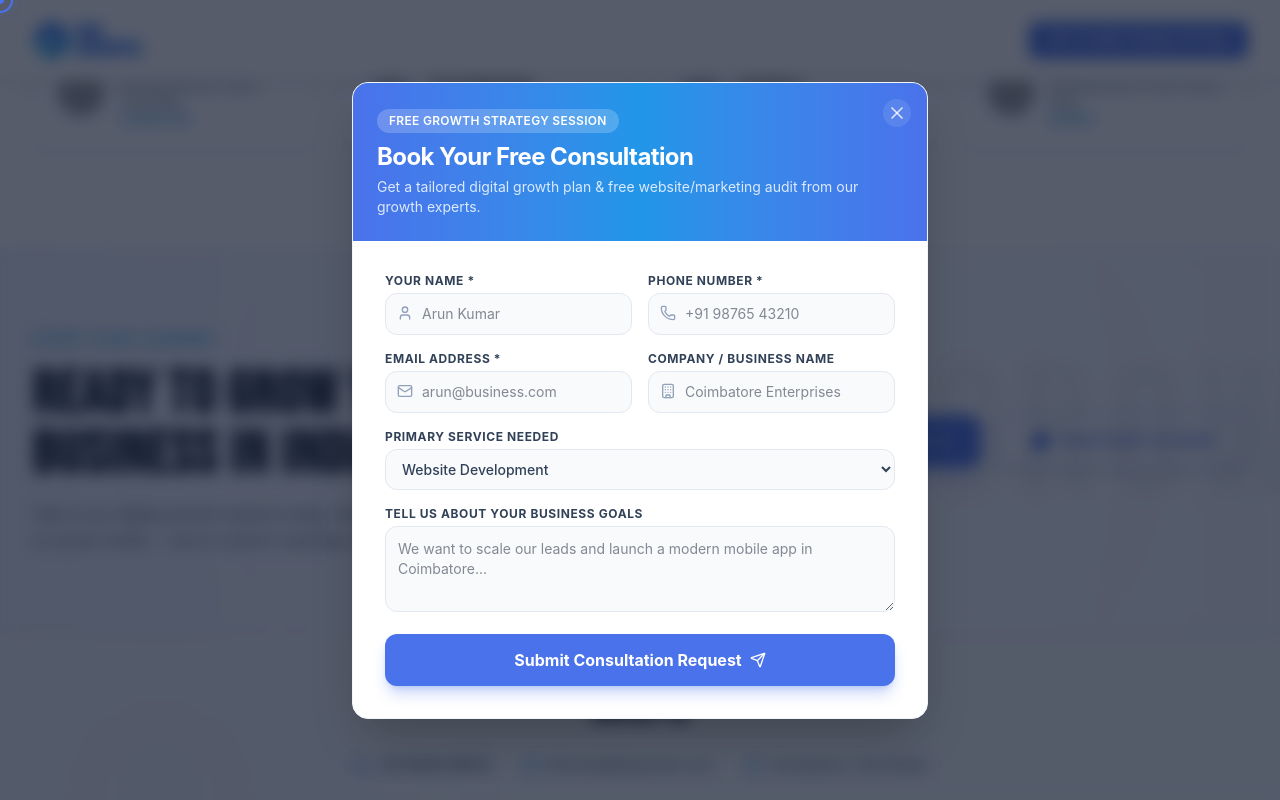
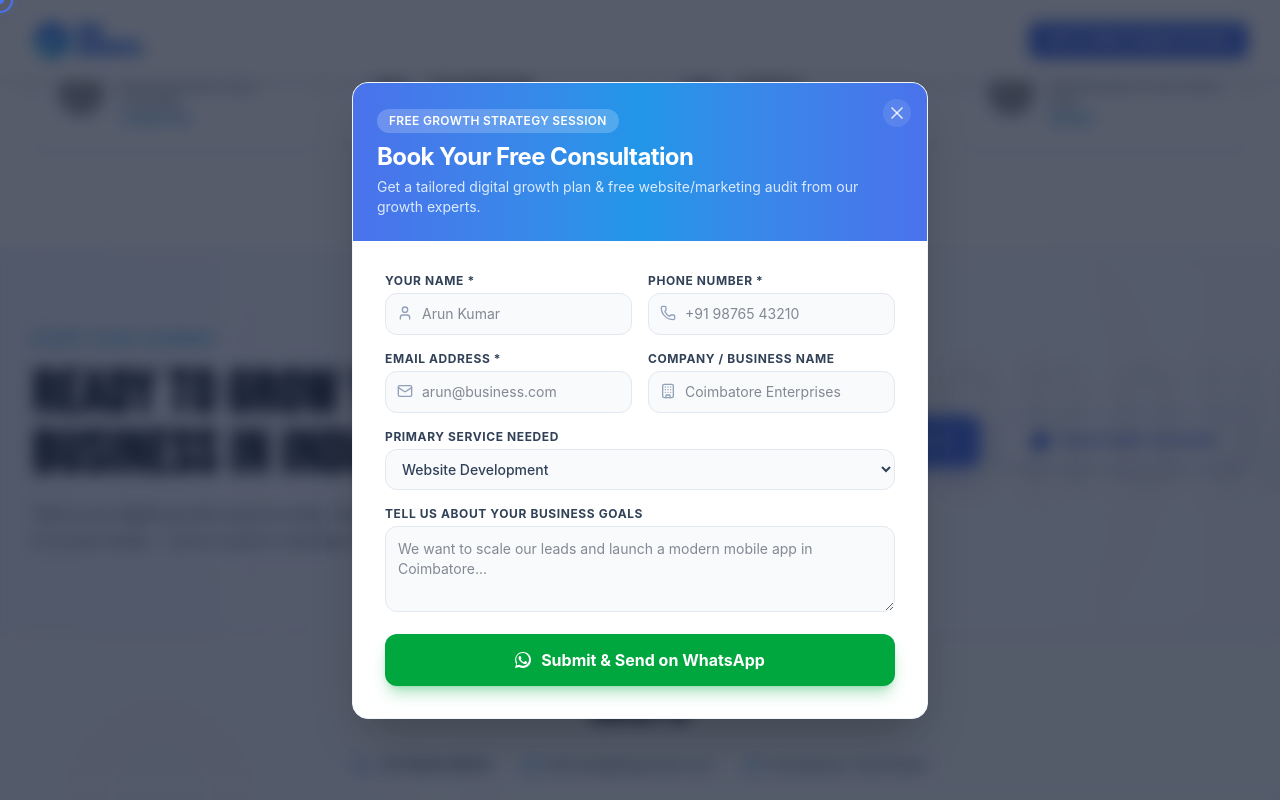
Before and after one commit to srijithit/dhigrowth, a React (Vite) app: page / in a window 1280 px wide. Both pictures are taken after a click on the button "BOOK A FREE CONSULTATION". Shown: the part 5164-5964 px from the top of the page. Built offline with nearby package versions, Linux system fonts and the light colour scheme; grey boxes are pictures that could not be loaded; a web font is replaced by a local one.

Commit message:
feat: change consultation submit button styling to green with WhatsApp logo and clear redirect text

```diff
--- a/src/components/ConsultationModal.jsx
+++ b/src/components/ConsultationModal.jsx
@@ -217,10 +217,12 @@ export default function ConsultationModal({ isOpen, onClose, preselectedService
 
               <button
                 type="submit"
-                className="w-full py-3.5 bg-brand-blue hover:bg-bright-blue text-white font-bold rounded-xl shadow-lg shadow-brand-blue/30 flex items-center justify-center space-x-2 transition transform active:scale-95 cursor-pointer"
+                className="w-full py-3.5 bg-green-600 hover:bg-green-700 text-white font-bold rounded-xl shadow-lg shadow-green-600/30 flex items-center justify-center space-x-2.5 transition transform active:scale-95 cursor-pointer"
               >
-                <span>Submit Consultation Request</span>
-                <Send className="w-4 h-4" />
+                <svg className="w-4 h-4 fill-current text-white" viewBox="0 0 24 24">
+                  <path d="M.057 24l1.687-6.163c-1.041-1.804-1.588-3.849-1.587-5.946C.06 5.348 5.397.01 12.008.01c3.202.001 6.212 1.246 8.477 3.514 2.266 2.268 3.507 5.28 3.505 8.484-.004 6.657-5.34 11.997-11.953 11.997-2.005-.001-3.973-.502-5.724-1.455L0 24zm6.59-4.846c1.66.986 3.288 1.498 4.76 1.499 5.263.003 9.616-4.248 9.62-9.48.002-2.533-.986-4.914-2.784-6.712C16.446 2.662 14.062 1.675 11.53 1.67c-5.266 0-9.618 4.25-9.622 9.48-.001 1.705.474 3.292 1.446 4.708L2.34 20.25l4.307-1.096zM17.65 14.659c-.318-.16-1.884-.93-2.176-1.036-.293-.107-.507-.16-.72.16-.213.32-.826 1.036-1.012 1.25-.187.213-.373.24-.69.08-.319-.16-1.348-.497-2.568-1.585-.949-.847-1.59-1.893-1.776-2.213-.187-.32-.02-.493.14-.652.143-.143.319-.373.479-.56.16-.187.213-.32.319-.533.107-.213.053-.4-.027-.56-.08-.16-.72-1.734-.986-2.373-.26-.626-.525-.541-.72-.55-.187-.01-.4-.01-.613-.01-.213 0-.56.08-.853.4-.293.32-1.12 1.1-1.12 2.68 0 1.58 1.147 3.11 1.307 3.323.16.213 2.257 3.447 5.47 4.837.763.33 1.359.527 1.823.674.767.243 1.464.21 2.016.128.614-.092 1.884-.77 2.15-1.517.266-.747.266-1.387.187-1.517-.079-.13-.293-.21-.612-.37z"/>
+                </svg>
+                <span>Submit & Send on WhatsApp</span>
               </button>
             </form>
           )}
```
